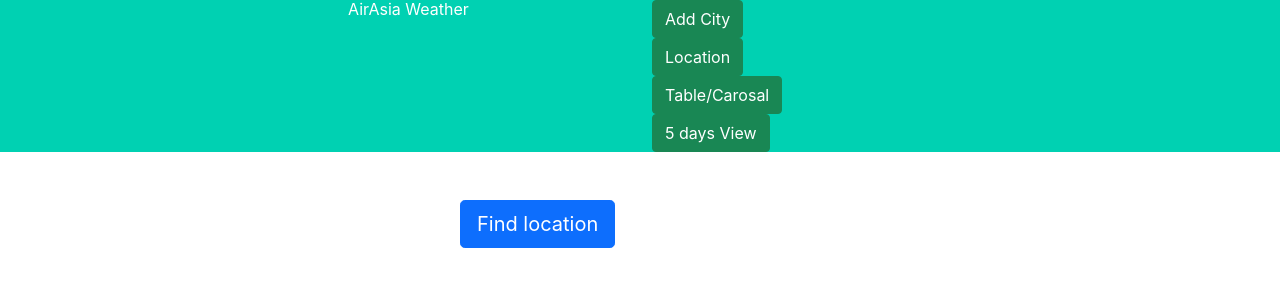
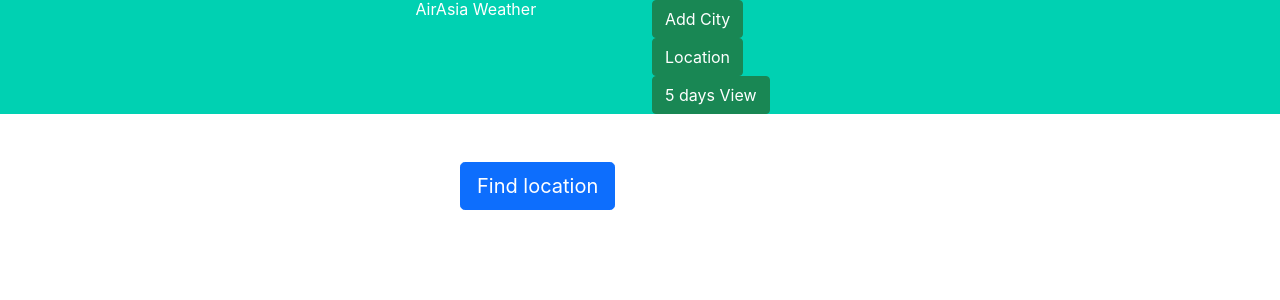
Before and after one commit to koosappa/weather_project, a Django app: page /location in a window 1280 px wide. Shown: the top 300 px of the page. Run offline with Django 3.2, Linux system fonts and the light colour scheme; some libraries are stand-ins or nearby versions.

Commit message:
href link changed to view_data

```diff
--- a/airasia_weather/templates/location.html
+++ b/airasia_weather/templates/location.html
@@ -73,8 +73,8 @@
 
                         <a type="button" class="btn btn-success" href='add_city'>Add City</button>
                         <a type="button" class="btn btn-success" href='location'>Location</a>
-                        <a type="button" class="btn btn-success" heref='table_content'>Table/Carosal</a>
-                        <a type="button" class="btn btn-success" heref='table_content'>5 days View</a>
+<!--                         <a type="button" class="btn btn-success" heref='table_content'>Table/Carosal</a> -->
+                        <a type="button" class="btn btn-success" heref='view_data'>5 days View</a>
 
 
                     </div>
```
